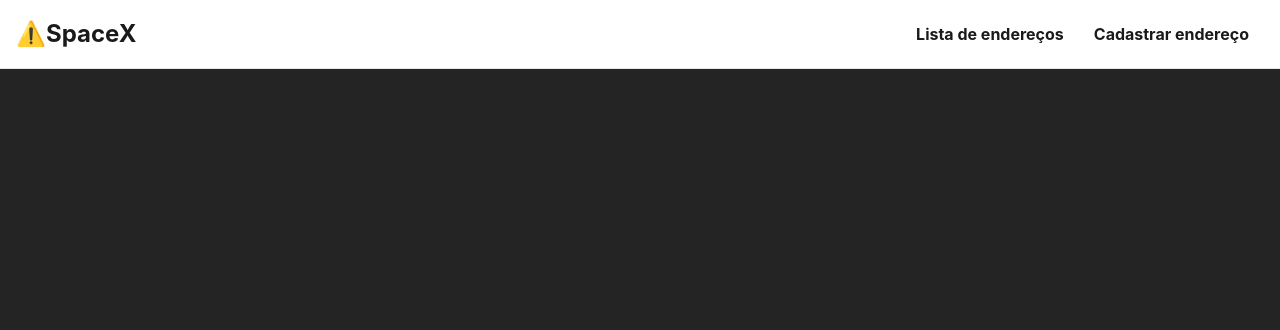
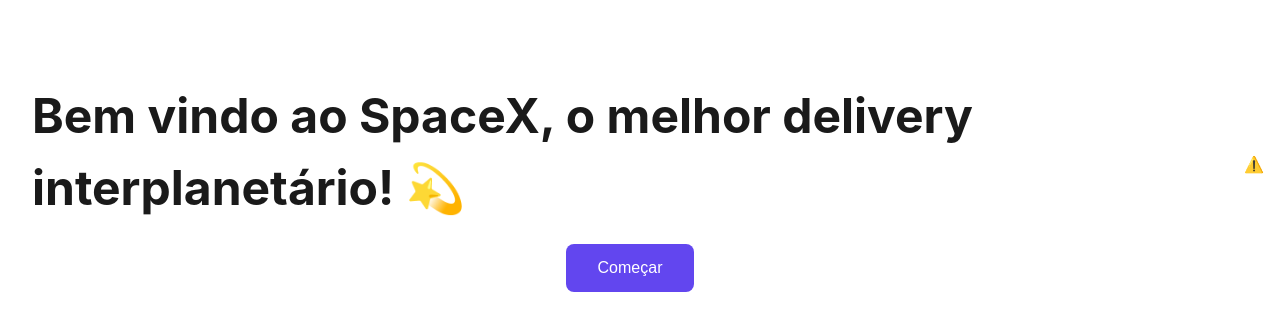
Before and after one commit to murilo-alvesmelo/beyond-bytes-test, a React (Vite) app: page / in a window 1280 px wide. Shown: the top 330 px of the page. Built offline with nearby package versions, Linux system fonts and the light colour scheme; no server answers.

Commit message:
chore: add new package

```diff
--- a/package.json
+++ b/package.json
@@ -10,6 +10,7 @@
     "preview": "vite preview"
   },
   "dependencies": {
+    "@lottiefiles/react-lottie-player": "^3.5.4",
     "react": "^18.2.0",
     "react-dom": "^18.2.0",
     "react-router-dom": "^6.23.1"
--- a/src/App.tsx
+++ b/src/App.tsx
@@ -1,20 +1,41 @@
-import { BrowserRouter as Router, Routes, Route } from "react-router-dom";
+import {
+  BrowserRouter as Router,
+  Routes,
+  Route,
+  useLocation,
+} from "react-router-dom";
 import Navbar from "./Components/Navbar";
 import ListScreen from "./Screens/ListScreen";
 import CadastroScreen from "./Screens/CadastroScreen";
+import InitialScreen from "./Screens/InitialScreen";
+import { useEffect, useState } from "react";
 
-function App() {
+const App = () => {
+  const location = useLocation();
+  const [showNavbar, setShowNavbar] = useState(location.pathname !== "/");
+
+  useEffect(() => {
+    setShowNavbar(location.pathname !== "/");
+  }, [location.pathname]);
+
   return (
     <>
-      <Router>
-        <Navbar />
-        <Routes>
-          <Route path="/list" element={<ListScreen />} />
-          <Route path="/cadastro" element={<CadastroScreen />} />
-        </Routes>
-      </Router>
+      {showNavbar && <Navbar />}
+      <Routes>
+        <Route path="/" element={<InitialScreen />} />
+        <Route path="/list" element={<ListScreen />} />
+        <Route path="/cadastro" element={<CadastroScreen />} />
+      </Routes>
     </>
   );
-}
+};
 
-export default App;
+const AppWrapper = () => {
+  return (
+    <Router>
+      <App />
+    </Router>
+  );
+};
+
+export default AppWrapper;
--- a/src/index.css
+++ b/src/index.css
@@ -4,8 +4,7 @@
   font-weight: 400;
 
   color-scheme: light dark;
-  color: rgba(255, 255, 255, 0.87);
-  background-color: #242424;
+  background-color: #FFFFFF;
 
   font-synthesis: none;
   text-rendering: optimizeLegibility;
```
Also changed, not shown: 1 other file (tests, documents, lock files or other folders).
